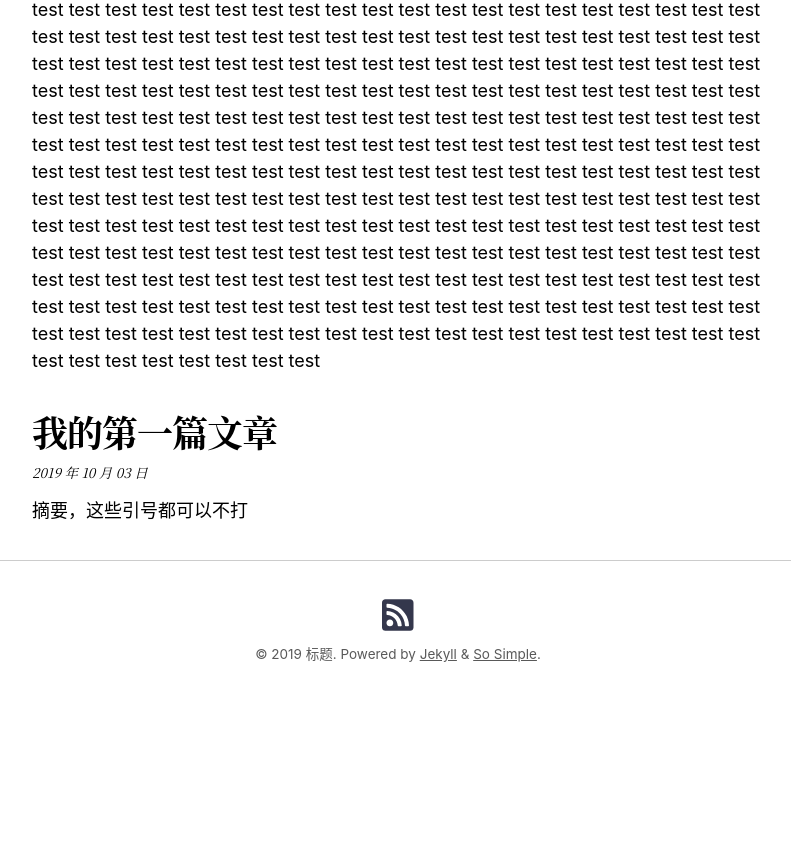
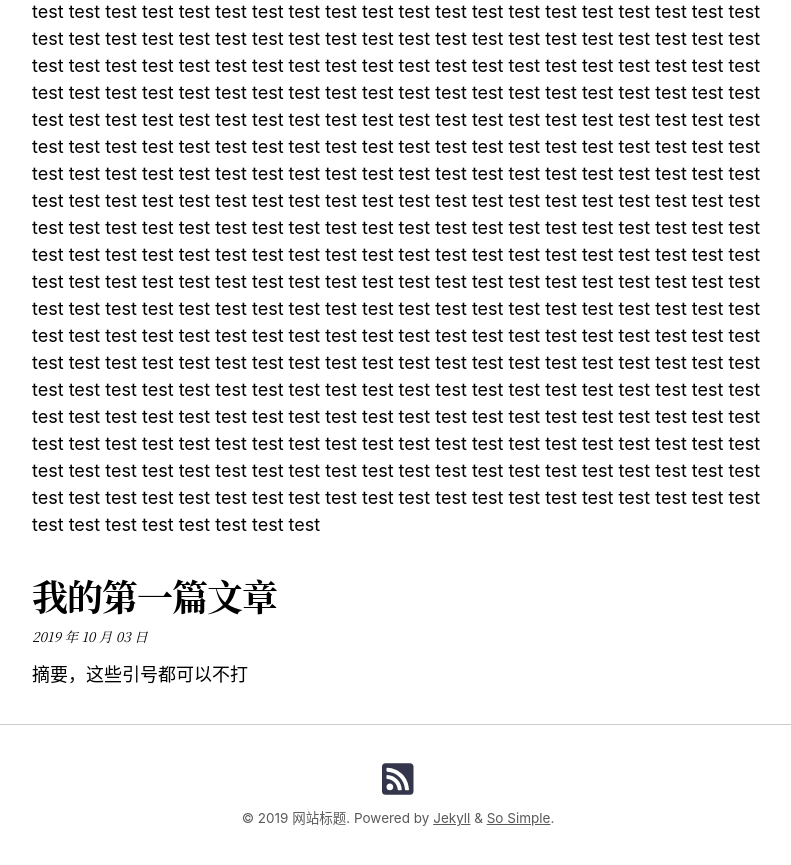
Before and after one commit to emperor110/emperor110.github.io, a Jekyll site: the page built from index.md, in a window 1280 px wide and 900 px high, scrolled down 2688 px. Shown: the top 865 px of the window, without its empty margins (242-1033 px from the left). Built offline with Jekyll 4.4.1, drawn with Linux system fonts in a browser that asks for light colours; nearby versions of some CDN libraries; before the commit the page ends 3425 px from its top, so only the background shows below that.

Commit message:
Update _config.yml

```diff
--- a/_config.yml
+++ b/_config.yml
@@ -16,11 +16,11 @@
 theme: jekyll-theme-so-simple
 # remote_theme: mmistakes/so-simple-theme
 locale: zh-CN
-title: "标题"
-description: "标题描述"
+title: "网站标题"
+description: "网站描述"
 baseurl: # the subpath of your site, e.g. "/blog"
 url: https://emperor110.github.io
-logo: # path of site logo, e.g. "/images/logo.png"
+logo: /assets/images/author.jpg
 date_format: "%Y 年 %m 月 %d 日"
 read_time: false
 words_per_minute: # 200
@@ -41,7 +41,7 @@ liquid:
   error_mode: strict
 
 # Build settings
-permalink: /:categories/:title/
+permalink: /:title/
 markdown: kramdown
 feed:
   path: atom.xml
@@ -54,7 +54,7 @@ feed:
 search_full_content: false # can have performance implications for large sites
 
 # Taxonomy pages
-# category_archive_path: "/categories/#"
+category_archive_path: "/categories/#"
 # tag_archive_path: "/tags/#"
 
 # Exclude from processing.
```
